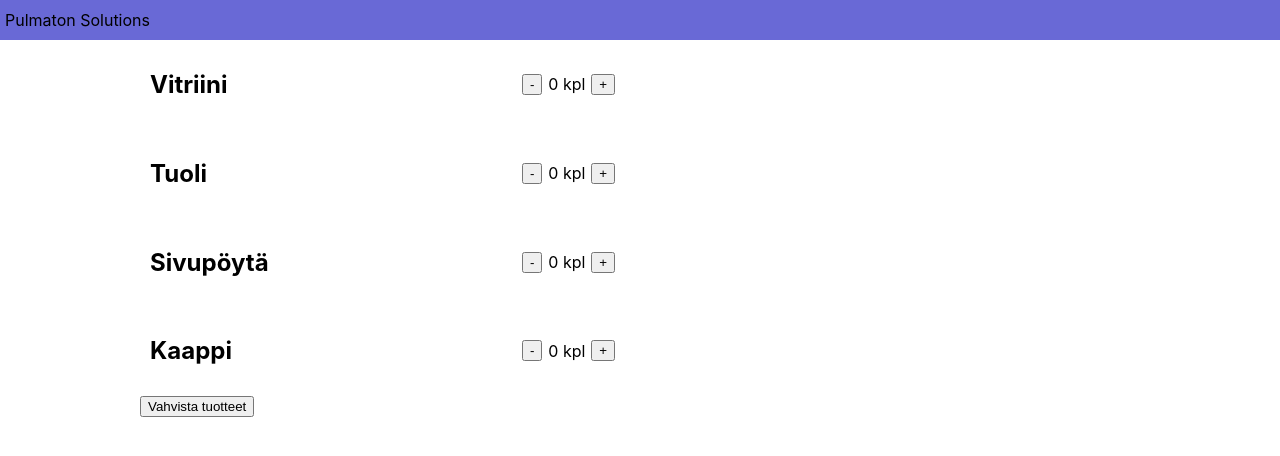
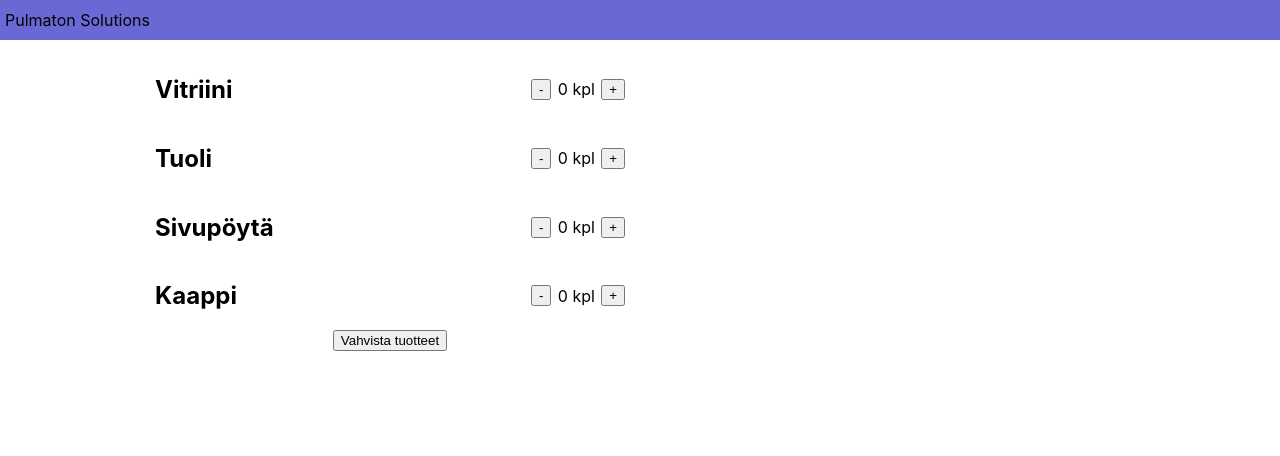
Before and after one commit to Markusstr/pulmaton-solutions, a React (Create React App) app: page / in a window 1280 px wide. Shown: the top 456 px of the page. Built offline with nearby package versions, Linux system fonts and the light colour scheme.

Commit message:
Changed product list styling

```diff
--- a/src/components/product.css
+++ b/src/components/product.css
@@ -1,9 +1,9 @@
 .product-container {
-    flex: 1
+    flex: 1;
+    padding: 15px
 }
 
 .product-info {
-    padding: 10px;
     display: flex;
     flex-direction: row;
 }
@@ -19,3 +19,13 @@
     align-items: center;
     flex: 1
 }
+
+#product-confirm-button {
+    display: flex;
+    justify-content: center;
+}
+
+ul {
+    margin: 0px;
+    padding: 0px;
+}
--- a/src/components/product.js
+++ b/src/components/product.js
@@ -6,10 +6,12 @@ export default function Product(props) {
 
 
     const onClickMinus = (product) => {
+        if (product.productChosenAmount > 0) {
             props.setProductList(
                 props.productList.map(item =>
                     item.productName === product.productName ? {...item, productChosenAmount: product.productChosenAmount - 1} : item
             ));
+        }
     }
 
     const onClickPlus = (product) => {
@@ -21,8 +23,9 @@ export default function Product(props) {
 
     return (
         <div className="product-container">
+            <ul>
                 {props.productList.map(product => (
-            <div className="product-info">
+                <li key={product.productName} className="product-info">
                     <div className="product-name">
                         <h2>{product.productName}</h2>
                     </div>
@@ -31,9 +34,12 @@ export default function Product(props) {
                         <p>{product.productChosenAmount} kpl</p>
                         <button type="button" onClick={() => onClickPlus(product)}>+</button>
                     </div>
+                </li>
+                ))}
+            </ul>
+            <div id="product-confirm-button">
+                <button onClick={props.confirmProducts}>Vahvista tuotteet</button>
             </div>
-            ))}
-            <button onClick={props.confirmProducts}>Vahvista tuotteet</button>
         </div>
 
     )
```
Lines whose indentation alone changed are shown as unchanged.
